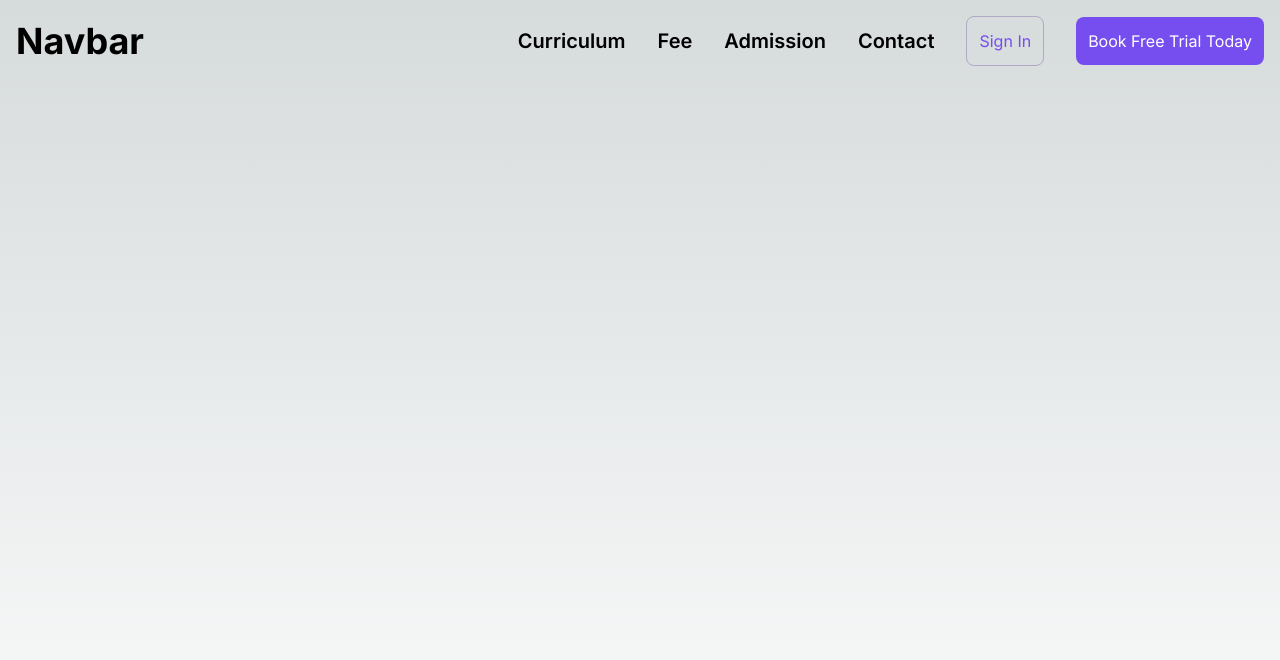
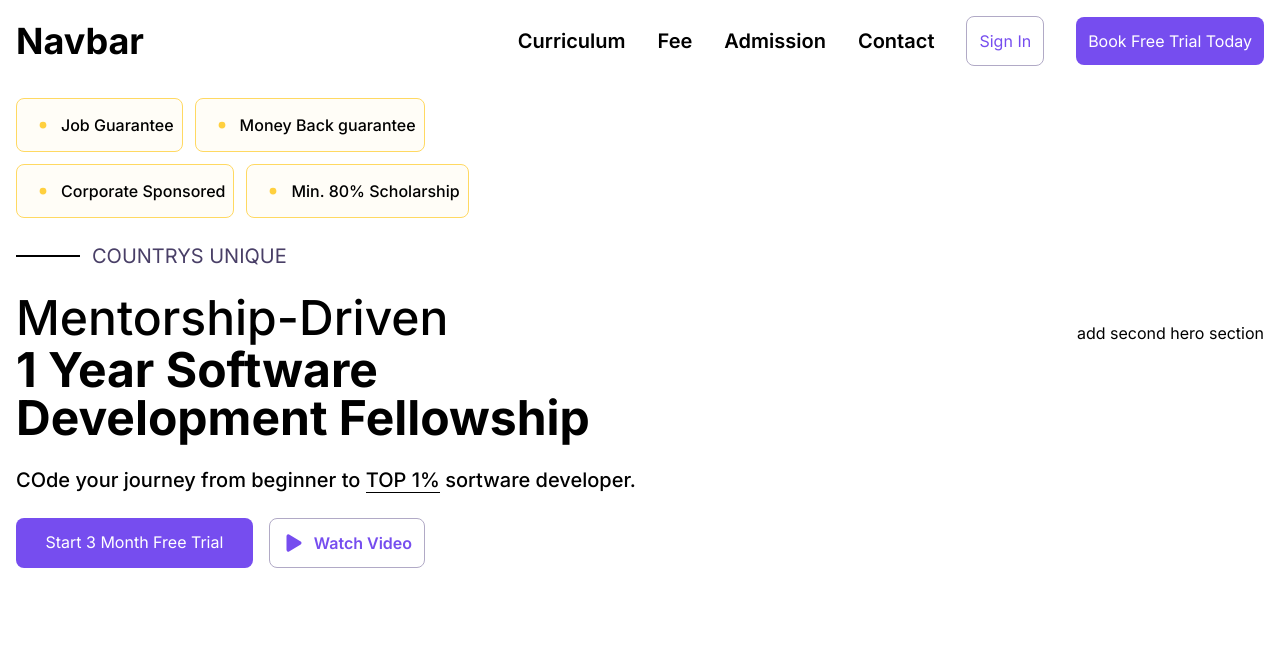
Before and after one commit to ShahzadAliSoomro/Mentorship-project, a Next.js app: page / in a window 1280 px wide. Shown: the top 660 px of the page. Built offline with nearby package versions, Linux system fonts and the light colour scheme.

Commit message:
add the hero section

```diff
--- a/app/components/Hero.tsx
+++ b/app/components/Hero.tsx
@@ -1,7 +1,75 @@
-import React from 'react'
+import React from "react";
+import { BsDot } from "react-icons/bs";
+import { IoPlay } from "react-icons/io5";
 
 export default function Hero() {
   return (
-    <div>Hero</div>
-  )
+    <div className="w-full">
+      <div className="container mx-auto p-4">
+        <div className="flex justify-between items-center">
+          <div className="flex flex-col gap-6">
+            <div className="flex flex-col gap-3 font-medium">
+              <div className="flex gap-3">
+                <div className="flex justify-center items-center border border-[#FFD962] bg-[#FFD962]/5 p-2 rounded-lg">
+                  <span>
+                    <BsDot className="text-[#FFD03F] w-9 h-9" />
+                  </span>
+                  <p>Job Guarantee</p>
+                </div>
+                <div className="flex justify-center items-center border border-[#FFD962] bg-[#FFD962]/5 p-2 rounded-lg">
+                  <span>
+                    <BsDot className="text-[#FFD03F] w-9 h-9" />
+                  </span>
+                  <p>Money Back guarantee</p>
+                </div>
+              </div>
+              <div className="flex gap-3">
+                <div className="flex justify-center items-center border border-[#FFD962] bg-[#FFD962]/5 p-2 rounded-lg">
+                  <span>
+                    <BsDot className="text-[#FFD03F] w-9 h-9" />
+                  </span>
+                  <p>Corporate Sponsored</p>
+                </div>
+                <div className="flex justify-center items-center border border-[#FFD962] bg-[#FFD962]/5 p-2 rounded-lg">
+                  <span>
+                    <BsDot className="text-[#FFD03F] w-9 h-9" />
+                  </span>
+                  <p>Min. 80% Scholarship</p>
+                </div>
+              </div>
+            </div>
+            <div className="flex items-center gap-3">
+              <span className="border-t-2 w-16 border-black"></span>
+              <p className="text-xl text-[#493F67] uppercase">
+                Countrys Unique
+              </p>
+            </div>
+            <div className="flex flex-col gap-1">
+              <p className="text-5xl font-medium">Mentorship-Driven</p>
+              <p className="text-5xl font-bold w-full lg:w-8/12">
+                1 Year Software Development Fellowship
+              </p>
+            </div>
+            <p className="text-xl font-medium">
+              COde your journey from beginner to{" "}
+              <span className="border-b border-black uppercase">top 1%</span>{" "}
+              sortware developer.
+            </p>
+            <div className="flex gap-4">
+              <div className="w-full lg:w-3/12 flex justify-center p-3 bg-[#764DEF] text-white rounded-lg">
+                <p>Start 3 Month Free Trial</p>
+              </div>
+              <div className="flex gap-2 justify-center text-[#764DEF] border border-[#B1AAC6] p-3 rounded-lg">
+                <span>
+                  <IoPlay className="w-6 h-6" />
+                </span>
+                <p className="font-semibold">Watch Video</p>
+              </div>
+            </div>
+          </div>
+          <p>add second hero section</p>
+        </div>
+      </div>
+    </div>
+  );
 }
--- a/app/globals.css
+++ b/app/globals.css
@@ -1,27 +1,3 @@
 @tailwind base;
 @tailwind components;
 @tailwind utilities;
-
-:root {
-  --foreground-rgb: 0, 0, 0;
-  --background-start-rgb: 214, 219, 220;
-  --background-end-rgb: 255, 255, 255;
-}
-
-@media (prefers-color-scheme: dark) {
-  :root {
-    --foreground-rgb: 255, 255, 255;
-    --background-start-rgb: 0, 0, 0;
-    --background-end-rgb: 0, 0, 0;
-  }
-}
-
-body {
-  color: rgb(var(--foreground-rgb));
-  background: linear-gradient(
-      to bottom,
-      transparent,
-      rgb(var(--background-end-rgb))
-    )
-    rgb(var(--background-start-rgb));
-}
--- a/app/page.tsx
+++ b/app/page.tsx
@@ -1,12 +1,11 @@
 import Image from 'next/image'
+import Hero from './components/Hero'
 
 export default function Home() {
   return (
-    // <div>
-    //   <Navbar />
-    // </div>
-    <main className="flex min-h-screen flex-col items-center justify-between p-24">
 
+    <main className="">
+      <Hero />
     </main>
   )
 }
```
